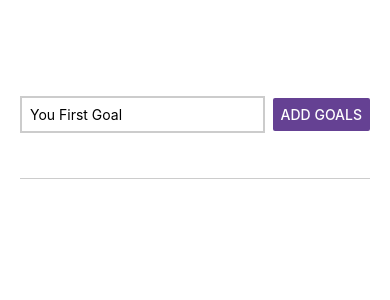
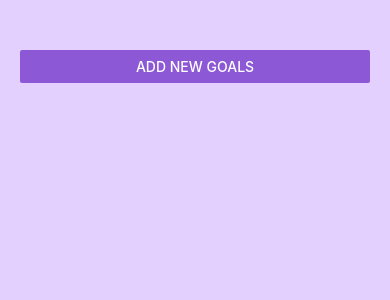
Before and after one commit to Ghauoor/Learning-React-Native-expo, a React Native app: screen / in a window 390 px wide. Shown: the top 300 px of the page. Built offline with nearby package versions, Linux system fonts and the light colour scheme.

Commit message:
Gaols App Done

```diff
--- a/App.js
+++ b/App.js
@@ -1,10 +1,18 @@
 import { useState } from "react";
-import { StyleSheet, View, Button, TextInput, FlatList } from "react-native";
+import { StyleSheet, View, FlatList, Button } from "react-native";
 import GoalItem from "./components/GoalItem";
 import GoalInput from "./components/GoalInput";
 
 export default function App() {
   const [goals, setGoals] = useState([]);
+  const [modalIsVisible, setModalIsVisible] = useState(false);
+
+  function startAddGoalHandler() {
+    setModalIsVisible(true);
+  }
+  function endAddGoalHandler() {
+    setModalIsVisible(false);
+  }
 
   function addGoalHandler(enteredGoalText) {
     if (enteredGoalText.trim().length === 0) {
@@ -14,14 +22,30 @@
       ...currentGoals,
       { text: enteredGoalText, id: Math.random().toString() },
     ]);
+    endAddGoalHandler();
   }
 
-  function deleteGoalHandler() {
-    console.log("DELETE");
+  function deleteGoalHandler(id) {
+    setGoals((currentGoals) => {
+      return currentGoals.filter((goal) => goal.id !== id);
+    });
   }
+
   return (
     <View style={styles.appContainer}>
-      <GoalInput onAddGoal={addGoalHandler} />
+      <Button
+        onPress={startAddGoalHandler}
+        title="Add New Goals"
+        color="#8c58d5"
+      />
+
+      {modalIsVisible && (
+        <GoalInput
+          showModal={modalIsVisible}
+          onAddGoal={addGoalHandler}
+          onCancle={endAddGoalHandler}
+        />
+      )}
 
       <View style={styles.goalsContainer}>
         <FlatList
@@ -34,6 +58,7 @@
             return (
               <GoalItem
                 text={itemData.item.text}
+                id={itemData.item.id}
                 onDeleteItem={deleteGoalHandler}
               />
             );
@@ -49,6 +74,7 @@
     flex: 1,
     paddingTop: 50,
     paddingHorizontal: 20,
+    backgroundColor: "#e4d0ff",
   },
 
   goalsContainer: {
--- a/components/GoalInput.js
+++ b/components/GoalInput.js
@@ -1,5 +1,12 @@
 import { useState } from "react";
-import { View, Button, TextInput, StyleSheet } from "react-native";
+import {
+  View,
+  Button,
+  TextInput,
+  StyleSheet,
+  Modal,
+  Image,
+} from "react-native";
 
 function GoalInput(props) {
   const [enteredGoalText, setEnteredGoalText] = useState("");
@@ -13,34 +20,65 @@
   }
 
   return (
+    <Modal visible={props.showModal} animationType="slide">
       <View style={styles.inputContainer}>
+        <Image
+          source={require("../assets/images/goals.png")}
+          style={styles.image}
+        />
         <TextInput
           style={styles.textInput}
           placeholder="You First Goal"
           onChangeText={goalInputHandler}
           value={enteredGoalText}
         />
-      <Button title="Add Goals" onPress={addGoalHandler} color="#654193" />
+        <View style={styles.buttonContainer}>
+          <View style={styles.button}>
+            <Button title="Cancle" color="#f31282" onPress={props.onCancle} />
           </View>
+          <View style={styles.button}>
+            <Button
+              title="Add Goals"
+              onPress={addGoalHandler}
+              color="#654193"
+            />
+          </View>
+        </View>
+      </View>
+    </Modal>
   );
 }
 
 const styles = StyleSheet.create({
   inputContainer: {
     flex: 1,
-    flexDirection: "row",
-    justifyContent: "space-between",
+    padding: 16,
+    justifyContent: "center",
     alignItems: "center",
-    marginBottom: 24,
-    borderBottomWidth: 1,
-    borderBottomColor: "#cccccc",
+    backgroundColor: "#9985cd",
   },
   textInput: {
     borderWidth: 2,
-    borderColor: "#cccccc",
-    width: "70%",
-    marginRight: 8,
-    padding: 8,
+    borderColor: "#e4d0ff",
+    backgroundColor: "#e4d0ff",
+    width: "100%",
+    borderRadius: 6,
+    padding: 16,
+    color: "#120438",
+  },
+  buttonContainer: {
+    flexDirection: "row",
+    marginTop: 16,
+  },
+  button: {
+    width: 100,
+    marginHorizontal: 8,
+    marginTop: 10,
+  },
+  image: {
+    width: 100,
+    height: 100,
+    margin: 20,
   },
 });
 
--- a/components/GoalItem.js
+++ b/components/GoalItem.js
@@ -2,24 +2,27 @@
 
 function GoalItem(props) {
   return (
-    <Pressable onPress={props.onDeleteItem}>
-      <View style={styles.goalItems}>
+    <View style={styles.goalItems}>
+      <Pressable
+        android_ripple={{ color: "#dddddd" }}
+        onPress={props.onDeleteItem.bind(this, props.id)}
+      >
         <Text style={styles.goalText}>{props.text}</Text>
-      </View>
-    </Pressable>
+      </Pressable>
+    </View>
   );
 }
 
 const styles = StyleSheet.create({
   goalItems: {
     margin: 8,
-    padding: 8,
 
     borderRadius: 6,
     backgroundColor: "#654193",
   },
   goalText: {
     color: "white",
+    padding: 8,
   },
 });
 
```
Also changed, not shown: assets/images/bg.png (added), assets/images/goals.png (added). Lines whose indentation alone changed are shown as unchanged.
